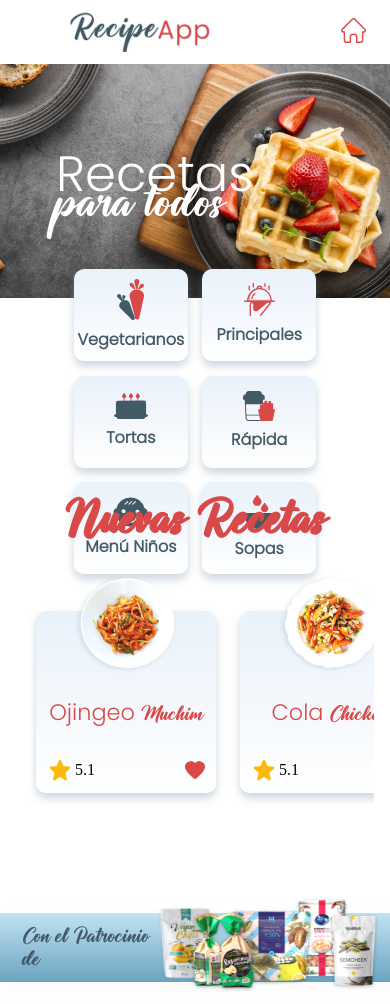
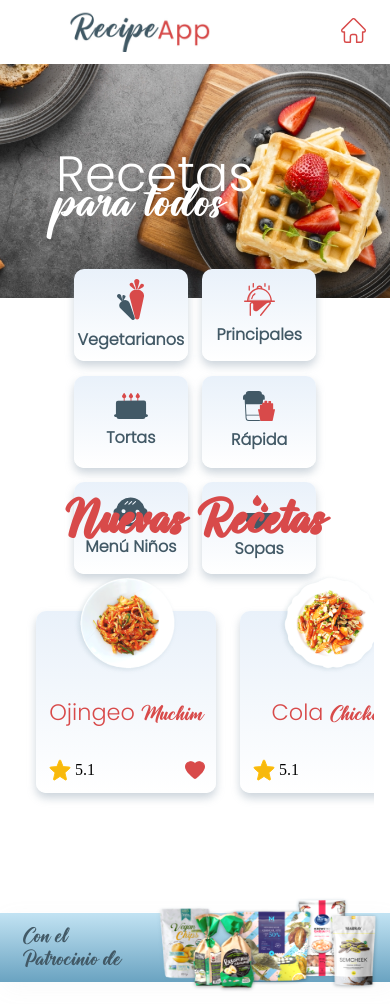
Before and after one commit to Juanpabedoyav/RecipeApp, a React (Create React App) app: page / in a window 390 px wide. Built offline with nearby package versions, Linux system fonts and the light colour scheme; no server answers.

Commit message:
fix: reponsive design footer for all breakpoints

```diff
--- a/src/components/Footer/index.tsx
+++ b/src/components/Footer/index.tsx
@@ -7,7 +7,7 @@ export const Footer = () => {
             <li>
                 <p className={styles.Partner}>Con el Patrocinio de</p>
             </li>
-            <li>
+            <li className={styles['footer-logo']}>
                <figure className={styles['footer-img']}>
                     <img src={footerLogo} alt="" />
                 </figure>
--- a/src/styles/Card.module.scss
+++ b/src/styles/Card.module.scss
@@ -141,6 +141,9 @@
     display: flex;
     flex-direction: row;
     justify-content: center;
+    flex-wrap: nowrap;
+
+
     .Card{
       position: relative;
       justify-content: normal;
--- a/src/styles/Footer.module.scss
+++ b/src/styles/Footer.module.scss
@@ -40,7 +40,7 @@
 }
 @media screen and (min-width: $--mid-bp) {
   .footer-list {
-    justify-content: flex-end;
+    justify-content: space-evenly;
     gap: 1rem;
       li {
 
@@ -53,19 +53,34 @@
   .footer-img {
     width: 378px;
     height: 167px;
-    margin-right:60px;
     img {
       width: 100%;
       height: 100%;
     }
   }
 }
+@media screen and (max-width: $--lg-bp) {
+  .footer-list {
+        justify-content: space-evenly;
+        gap: 1rem;
+
+          .Partner {
+            font-size: 2.4rem;
+          }
+
+
+
+  }
+
+}
+
 @media screen and (min-width: $--lg-bp) {
   .footer-list {
     display: flex;
     flex-direction: row;
     justify-content: space-between;
     margin-left: 10rem;
+    height: 167px;
     li {
 
       .Partner {
@@ -78,6 +93,7 @@
   .footer-img {
     width: 535px;
     height: 248px;
+    margin-right: 60px;
     img {
       width: 100%;
       height: 100%;
```
